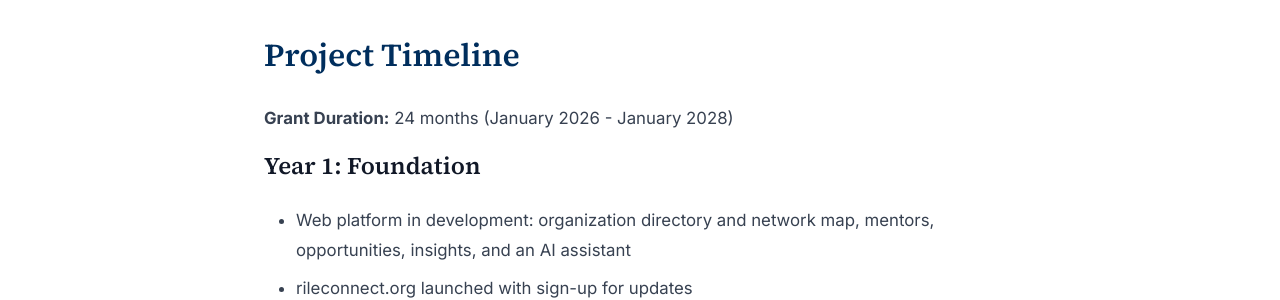
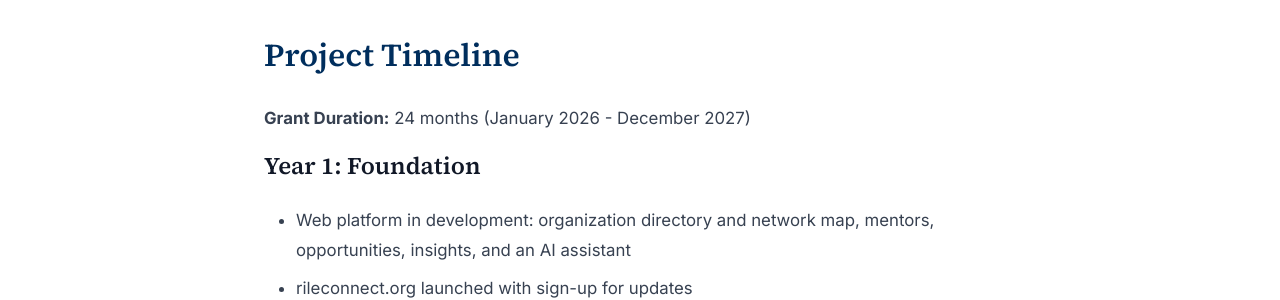
Before and after one commit to msu-denver/c3-lab, a Jekyll site: the page built from _projects/rile-connect.md, in a window 1280 px wide and 900 px high, scrolled down 4024 px. Shown: the part 152-452 px from the top of the window. Built offline with Jekyll 4.4.1, drawn with Linux system fonts in a browser that asks for light colours.

Commit message:
Set the RILE Connect grant end date to December 2027 (#47)
The SIPA GovGrants award runs 24 months, January 2026 through December
2027. The project page (period and grant duration) and the award post
said January 2028.

Co-authored-by: Daniel Pittman <7246312+daniel-pittman@users.noreply.github.com>
Co-authored-by: Claude Opus 5.5 <noreply@anthropic.com>

```diff
--- a/_projects/rile-connect.md
+++ b/_projects/rile-connect.md
@@ -7,7 +7,7 @@ pi: Dr. Ranjidha Rajan
 copi:
   - Dr. Daniel Pittman
   - Dr. Janelle Johnson
-period: January 2026 - January 2028
+period: January 2026 - December 2027
 links:
   - text: Visit RILE Connect
     url: https://rileconnect.org
@@ -93,7 +93,7 @@ RILE Connect is guided by five core design principles that shape how the platfor
 
 ## Project Timeline
 
-**Grant Duration:** 24 months (January 2026 - January 2028)
+**Grant Duration:** 24 months (January 2026 - December 2027)
 
 ### Year 1: Foundation
 - Web platform in development: organization directory and network map, mentors, opportunities, insights, and an AI assistant
```
Also changed, not shown: _posts/2025-11-07-rile-connect-sipa-award.md (+1 -1 lines).
